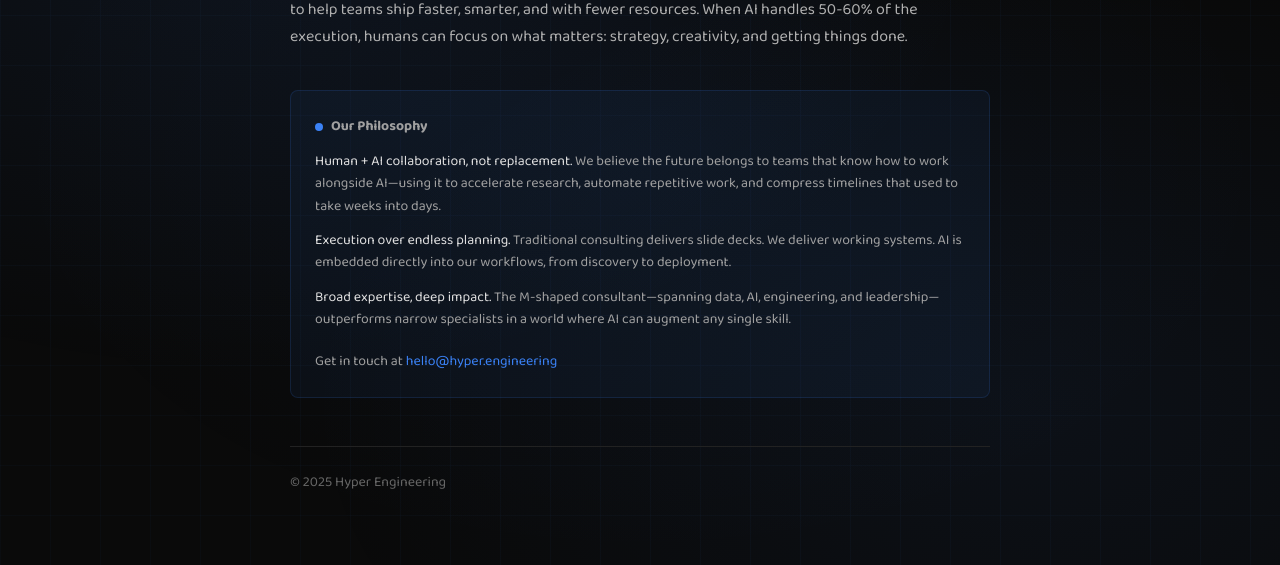
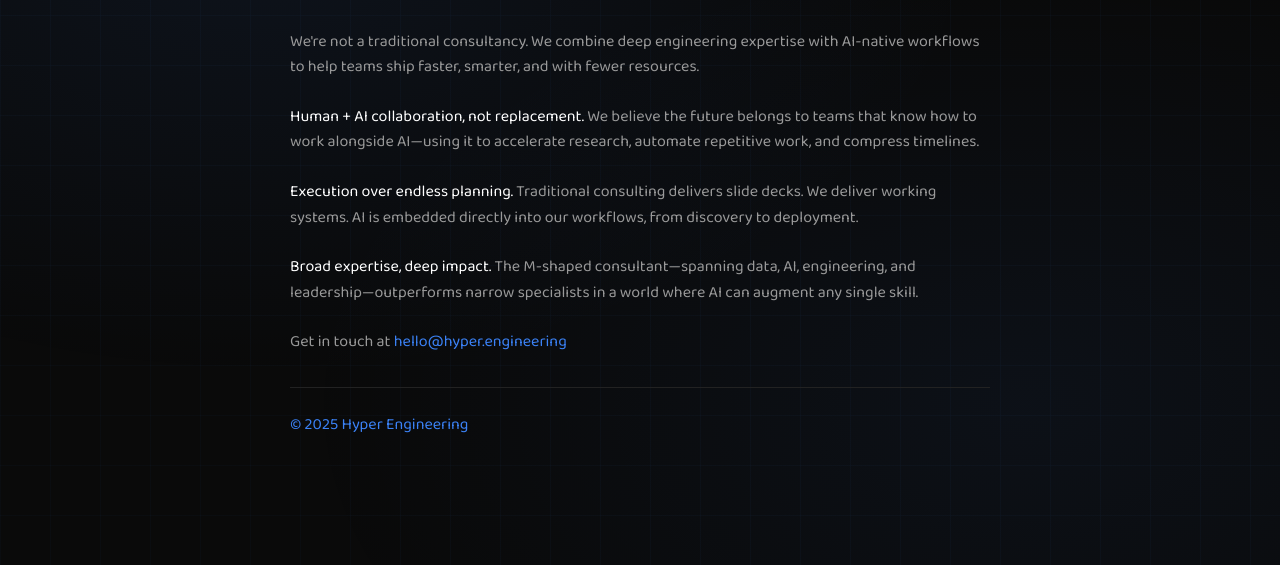
Before and after one commit to sameersaadi/hyper-engineering, a plain HTML site: page index.html in a window 1280 px wide. Shown: the part 235-800 px from the top of the page. Drawn offline with Linux system fonts and the light colour scheme.

Commit message:
simplified styling

```diff
--- a/index.html
+++ b/index.html
@@ -12,7 +12,7 @@
     body {
       font-family: 'Baloo 2', -apple-system, BlinkMacSystemFont, 'Segoe UI', Roboto, sans-serif;
       background: #0a0a0a;
-      color: #e0e0e0;
+      color: #999;
       min-height: 100vh;
       display: flex;
       align-items: center;
@@ -27,8 +27,7 @@
       inset: 0;
       background:
         radial-gradient(ellipse at 20% 20%, rgba(59,130,246,0.08) 0%, transparent 50%),
-        radial-gradient(ellipse at 80% 80%, rgba(59,130,246,0.06) 0%, transparent 50%),
-        radial-gradient(ellipse at 50% 50%, rgba(59,130,246,0.04) 0%, transparent 70%);
+        radial-gradient(ellipse at 80% 80%, rgba(59,130,246,0.06) 0%, transparent 50%);
       pointer-events: none;
     }
     body::after {
@@ -43,34 +42,13 @@
     }
     .container { max-width: 700px; position: relative; z-index: 1; }
     h1 { font-size: 2.5rem; font-weight: 700; color: #fff; margin-bottom: 0.5rem; letter-spacing: -0.03em; }
-    h1 .dot { color: #3b82f6; }
-    .tagline { font-size: 1.25rem; color: #888; margin: -0.25rem 0 2rem; }
-    .description { font-size: 1rem; color: #b0b0b0; margin-bottom: 2.5rem; line-height: 1.7; }
-    .philosophy {
-      padding: 1.5rem;
-      background: rgba(59,130,246,0.05);
-      border: 1px solid rgba(59,130,246,0.15);
-      border-radius: 8px;
-    }
-    .philosophy-title {
-      font-size: 1rem;
-      font-weight: 700;
-      color: #fff;
-      margin-bottom: 1rem;
-      display: flex;
-      align-items: center;
-      gap: 0.5rem;
-    }
-    .philosophy-title::before { content: ''; width: 8px; height: 8px; background: #3b82f6; border-radius: 50%; }
-    .philosophy p { color: #a0a0a0; margin-bottom: 0.75rem; font-size: 0.875rem; }
-    .philosophy p:last-child { margin-bottom: 0; }
-    .highlight { color: #e0e0e0; }
-    .cta { margin-top: 1.25rem; color: #888; }
-    .cta a { color: #3b82f6; text-decoration: none; transition: color 0.2s; }
-    .cta a:hover { color: #60a5fa; }
-    footer { margin-top: 3rem; padding-top: 1.5rem; border-top: 1px solid #222; font-size: 0.875rem; }
-    footer a { color: #666; text-decoration: none; transition: color 0.2s; }
-    footer a:hover { color: #fff; }
+    .dot { color: #3b82f6; }
+    .tagline { font-size: 1.25rem; color: #666; margin-bottom: 2rem; }
+    p { margin-bottom: 1.5rem; }
+    strong { color: #fff; font-weight: 400; }
+    a { color: #3b82f6; text-decoration: none; }
+    a:hover { color: #fff; }
+    footer { margin-top: 2rem; padding-top: 1.5rem; border-top: 1px solid #222; color: #666; }
     @media (max-width: 600px) {
       h1 { font-size: 2rem; }
       .tagline { font-size: 1rem; }
@@ -81,14 +59,11 @@
   <div class="container">
     <h1>hyper<span class="dot">.</span>engineering</h1>
     <p class="tagline">AI-augmented consulting for the modern era</p>
-    <p class="description">We're not a traditional consultancy. We combine deep engineering expertise with AI-native workflows to help teams ship faster, smarter, and with fewer resources. When AI handles 50-60% of the execution, humans can focus on what matters: strategy, creativity, and getting things done.</p>
-    <div class="philosophy">
-      <p class="philosophy-title">Our Philosophy</p>
-      <p><span class="highlight">Human + AI collaboration, not replacement.</span> We believe the future belongs to teams that know how to work alongside AI—using it to accelerate research, automate repetitive work, and compress timelines that used to take weeks into days.</p>
-      <p><span class="highlight">Execution over endless planning.</span> Traditional consulting delivers slide decks. We deliver working systems. AI is embedded directly into our workflows, from discovery to deployment.</p>
-      <p><span class="highlight">Broad expertise, deep impact.</span> The M-shaped consultant—spanning data, AI, engineering, and leadership—outperforms narrow specialists in a world where AI can augment any single skill.</p>
-      <p class="cta">Get in touch at <a href="mailto:hello@hyper.engineering">hello@hyper.engineering</a></p>
-    </div>
+    <p>We're not a traditional consultancy. We combine deep engineering expertise with AI-native workflows to help teams ship faster, smarter, and with fewer resources.</p>
+    <p><strong>Human + AI collaboration, not replacement.</strong> We believe the future belongs to teams that know how to work alongside AI—using it to accelerate research, automate repetitive work, and compress timelines.</p>
+    <p><strong>Execution over endless planning.</strong> Traditional consulting delivers slide decks. We deliver working systems. AI is embedded directly into our workflows, from discovery to deployment.</p>
+    <p><strong>Broad expertise, deep impact.</strong> The M-shaped consultant—spanning data, AI, engineering, and leadership—outperforms narrow specialists in a world where AI can augment any single skill.</p>
+    <p>Get in touch at <a href="mailto:hello@hyper.engineering">hello@hyper.engineering</a></p>
     <footer><a href="https://hyper.engineering">&copy; 2025 Hyper Engineering</a></footer>
   </div>
 </body>
```
